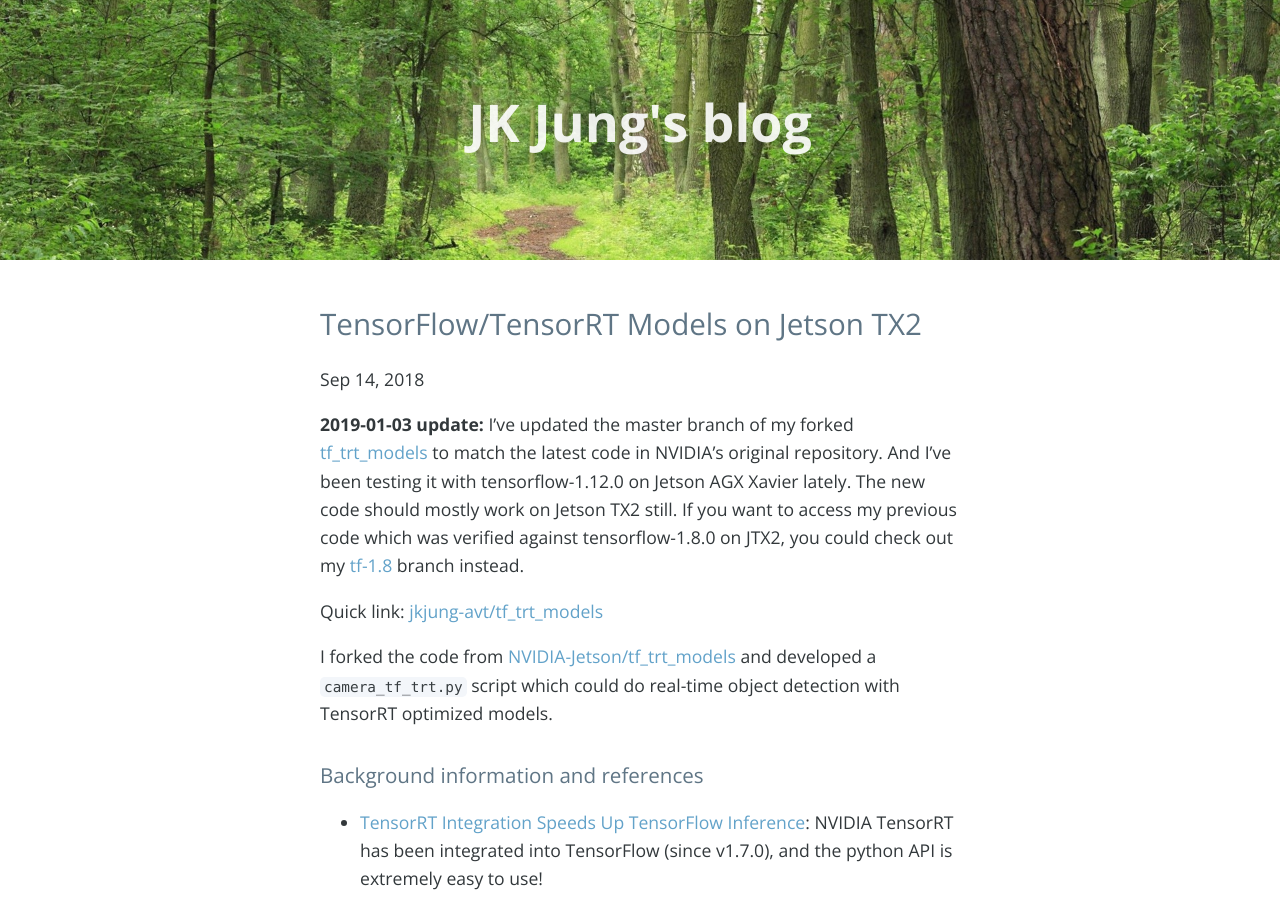
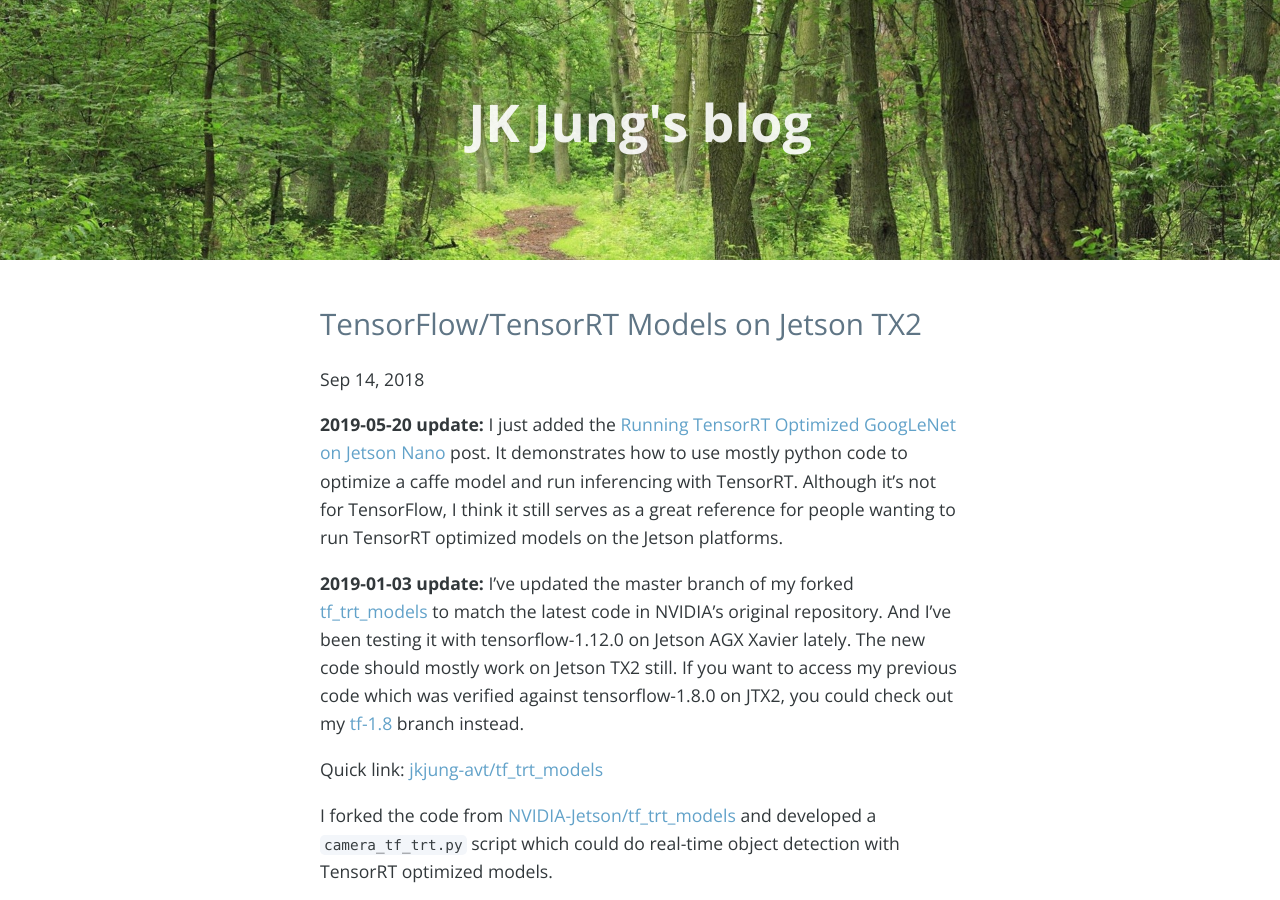
Before and after one commit to jkjung-avt/jkjung-avt.github.io, a Jekyll site: the page built from _posts/2018-09-14-tf-trt-models.md, in a window 1280 px wide and 900 px high. Built offline with Jekyll 4.4.1, drawn with Linux system fonts in a browser that asks for light colours; nearby versions of some CDN libraries; comment, search, counter and statistics services are not loaded.

Commit message:
Add links to the new TensorRT GoogLeNet post

```diff
--- a/_posts/2018-09-14-tf-trt-models.md
+++ b/_posts/2018-09-14-tf-trt-models.md
@@ -4,9 +4,11 @@ comments: true
 title: "TensorFlow/TensorRT Models on Jetson TX2"
 excerpt: "NVIDIA released tf_trt_models sample code for both image classification and object detection a while ago.  I tested it and developed a real-time object detection script using TensorRT optimized TensorFlow models based on NVIDIA's code.  I'd like to share the demo script here."
 date: 2018-09-14
-category: "tensorrt"
-tags: tensorrt tensorflow
+category: "tx2"
+tags: tx2 tensorrt tensorflow
 ---
+
+**2019-05-20 update:** I just added the [Running TensorRT Optimized GoogLeNet on Jetson Nano](https://jkjung-avt.github.io/tensorrt-googlenet/) post.  It demonstrates how to use mostly python code to optimize a caffe model and run inferencing with TensorRT.  Although it's not for TensorFlow, I think it still serves as a great reference for people wanting to run TensorRT optimized models on the Jetson platforms.
 
 **2019-01-03 update:** I've updated the master branch of my forked [tf_trt_models](https://github.com/jkjung-avt/tf_trt_models) to match the latest code in NVIDIA's original repository.  And I've been testing it with tensorflow-1.12.0 on Jetson AGX Xavier lately.  The new code should mostly work on Jetson TX2 still.  If you want to access my previous code which was verified against tensorflow-1.8.0 on JTX2, you could check out my [tf-1.8](https://github.com/jkjung-avt/tf_trt_models/tree/tf-1.8) branch instead.
 
```
Also changed, not shown: _posts/2017-08-18-tensorrt-cats-dogs.md (+4 -2 lines).
